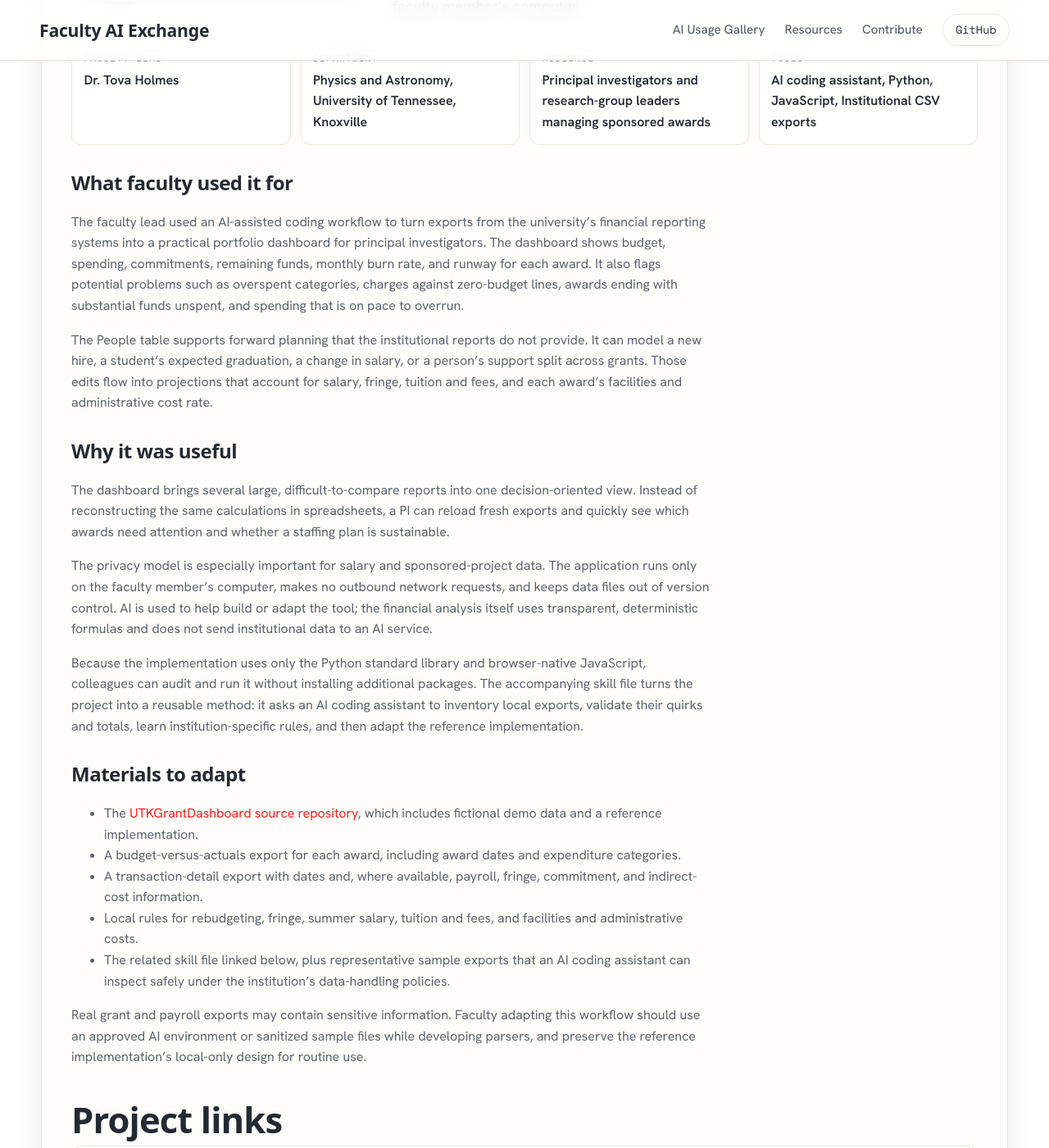
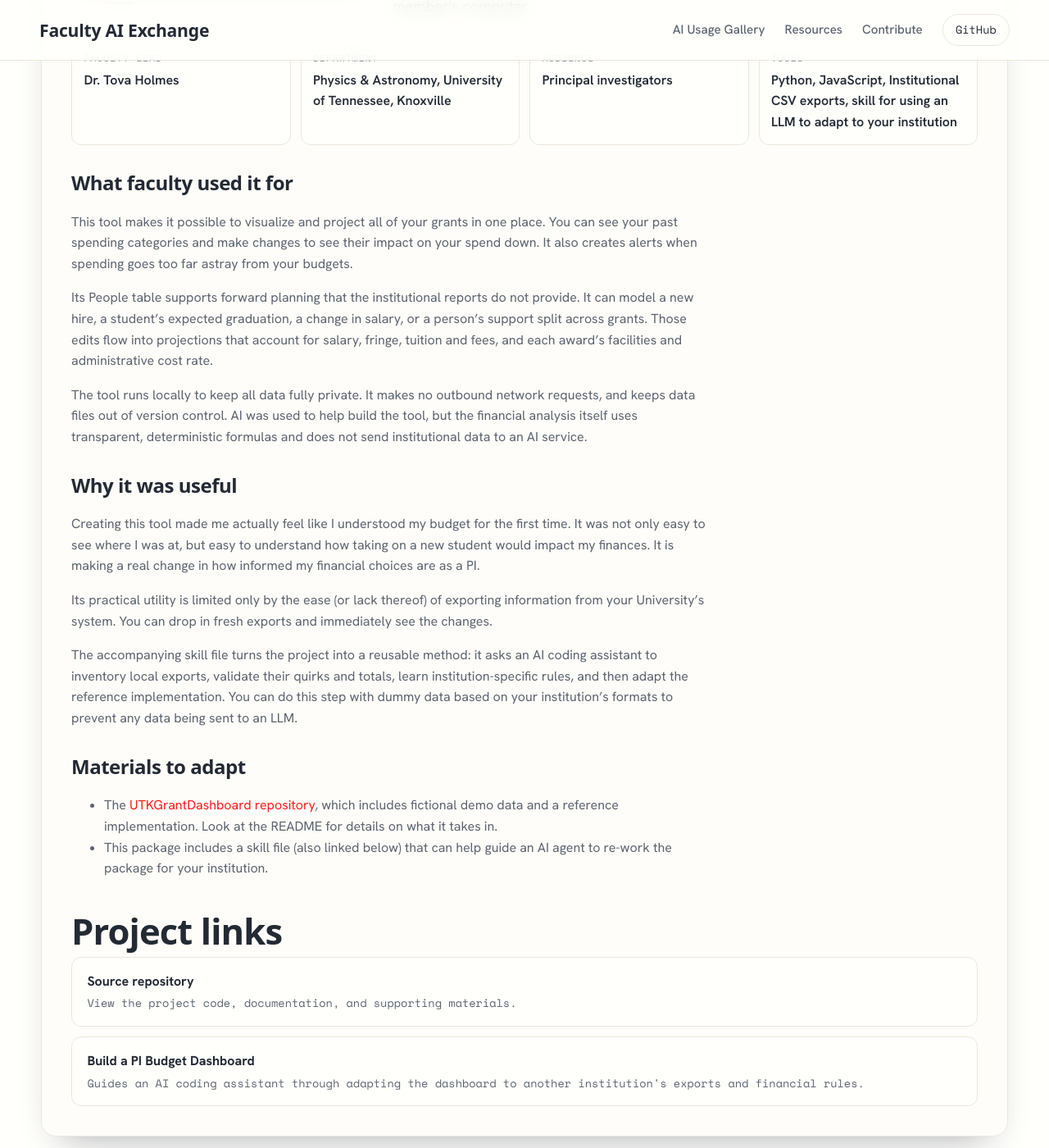
Before and after one commit to FacultyAIExchange/facultyaiexchange.github.io, a Jekyll site: the page built from _examples/local-grant-budget-dashboard.md, in a window 1280 px wide and 1400 px high, scrolled down 439 px. Shown: the whole window at 82% size. Built offline with Jekyll 4.4.1, drawn with Linux system fonts in a browser that asks for light colours; some web fonts are replaced; some of the changed text lies outside the part shown.

Commit message:
Revise dashboard documentation for clarity and detail
Updated summary and department details, refined audience description, and clarified tool functionality. Enhanced privacy and usability explanations while maintaining local data handling.

```diff
--- a/_examples/local-grant-budget-dashboard.md
+++ b/_examples/local-grant-budget-dashboard.md
@@ -1,15 +1,15 @@
 ---
 title: Local Grant Budget Dashboard for PIs
-summary: An AI-assisted, local-only dashboard that turns institutional finance exports into grant projections, spending alerts, and hiring scenarios without sending sensitive data off the faculty member's computer.
+summary: A local-only dashboard that turns institutional finance exports into grant projections, spending alerts, and hiring scenarios without sending sensitive data off the faculty member's computer.
 faculty: Dr. Tova Holmes
-department: Physics and Astronomy, University of Tennessee, Knoxville
-audience: Principal investigators and research-group leaders managing sponsored awards
+department: Physics & Astronomy, University of Tennessee, Knoxville
+audience: Principal investigators
 use_case: Research administration
 tools:
-  - AI coding assistant
   - Python
   - JavaScript
   - Institutional CSV exports
+  - skill for using an LLM to adapt to your institution
 tags:
   - Research
   - Grant management
@@ -25,24 +25,21 @@ skill_files:
 
 ## What faculty used it for
 
-The faculty lead used an AI-assisted coding workflow to turn exports from the university's financial reporting systems into a practical portfolio dashboard for principal investigators. The dashboard shows budget, spending, commitments, remaining funds, monthly burn rate, and runway for each award. It also flags potential problems such as overspent categories, charges against zero-budget lines, awards ending with substantial funds unspent, and spending that is on pace to overrun.
+This tool makes it possible to visualize and project all of your grants in one place. You can see your past spending categories and make changes to see their impact on your spend down. It also creates alerts when spending goes too far astray from your budgets.
 
-The People table supports forward planning that the institutional reports do not provide. It can model a new hire, a student's expected graduation, a change in salary, or a person's support split across grants. Those edits flow into projections that account for salary, fringe, tuition and fees, and each award's facilities and administrative cost rate.
+Its People table supports forward planning that the institutional reports do not provide. It can model a new hire, a student's expected graduation, a change in salary, or a person's support split across grants. Those edits flow into projections that account for salary, fringe, tuition and fees, and each award's facilities and administrative cost rate.
+
+The tool runs locally to keep all data fully private. It makes no outbound network requests, and keeps data files out of version control. AI was used to help build the tool, but the financial analysis itself uses transparent, deterministic formulas and does not send institutional data to an AI service.
 
 ## Why it was useful
 
-The dashboard brings several large, difficult-to-compare reports into one decision-oriented view. Instead of reconstructing the same calculations in spreadsheets, a PI can reload fresh exports and quickly see which awards need attention and whether a staffing plan is sustainable.
+Creating this tool made me actually feel like I understood my budget for the first time. It was not only easy to see where I was at, but easy to understand how taking on a new student would impact my finances. It is making a real change in how informed my financial choices are as a PI.
 
-The privacy model is especially important for salary and sponsored-project data. The application runs only on the faculty member's computer, makes no outbound network requests, and keeps data files out of version control. AI is used to help build or adapt the tool; the financial analysis itself uses transparent, deterministic formulas and does not send institutional data to an AI service.
+Its practical utility is limited only by the ease (or lack thereof) of exporting information from your University's system. You can drop in fresh exports and immediately see the changes.
 
-Because the implementation uses only the Python standard library and browser-native JavaScript, colleagues can audit and run it without installing additional packages. The accompanying skill file turns the project into a reusable method: it asks an AI coding assistant to inventory local exports, validate their quirks and totals, learn institution-specific rules, and then adapt the reference implementation.
+The accompanying skill file turns the project into a reusable method: it asks an AI coding assistant to inventory local exports, validate their quirks and totals, learn institution-specific rules, and then adapt the reference implementation. You can do this step with dummy data based on your institution's formats to prevent any data being sent to an LLM.
 
 ## Materials to adapt
 
-- The [UTKGrantDashboard source repository](https://github.com/trholmes/UTKGrantDashboard), which includes fictional demo data and a reference implementation.
-- A budget-versus-actuals export for each award, including award dates and expenditure categories.
-- A transaction-detail export with dates and, where available, payroll, fringe, commitment, and indirect-cost information.
-- Local rules for rebudgeting, fringe, summer salary, tuition and fees, and facilities and administrative costs.
-- The related skill file linked below, plus representative sample exports that an AI coding assistant can inspect safely under the institution's data-handling policies.
-
-Real grant and payroll exports may contain sensitive information. Faculty adapting this workflow should use an approved AI environment or sanitized sample files while developing parsers, and preserve the reference implementation's local-only design for routine use.
+- The [UTKGrantDashboard repository](https://github.com/trholmes/UTKGrantDashboard), which includes fictional demo data and a reference implementation. Look at the README for details on what it takes in.
+- This package includes a skill file (also linked below) that can help guide an AI agent to re-work the package for your institution.
```
